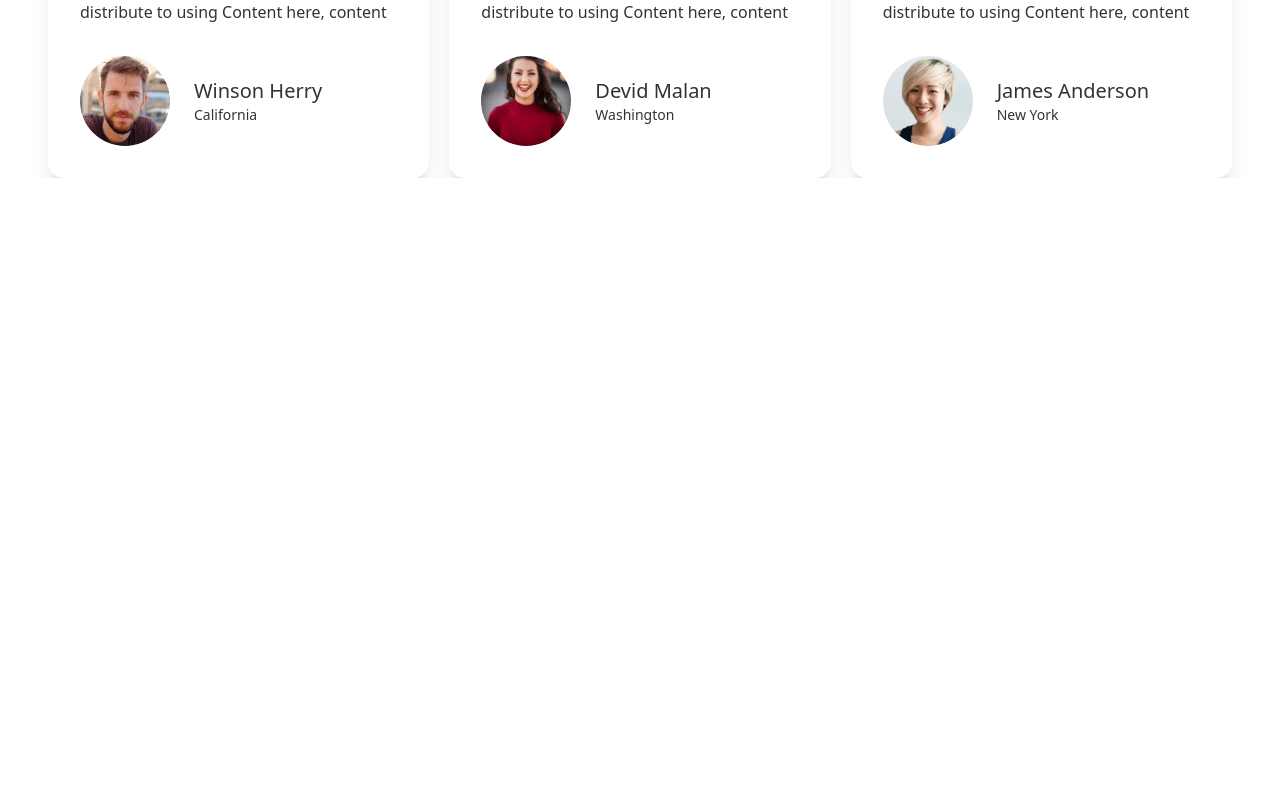
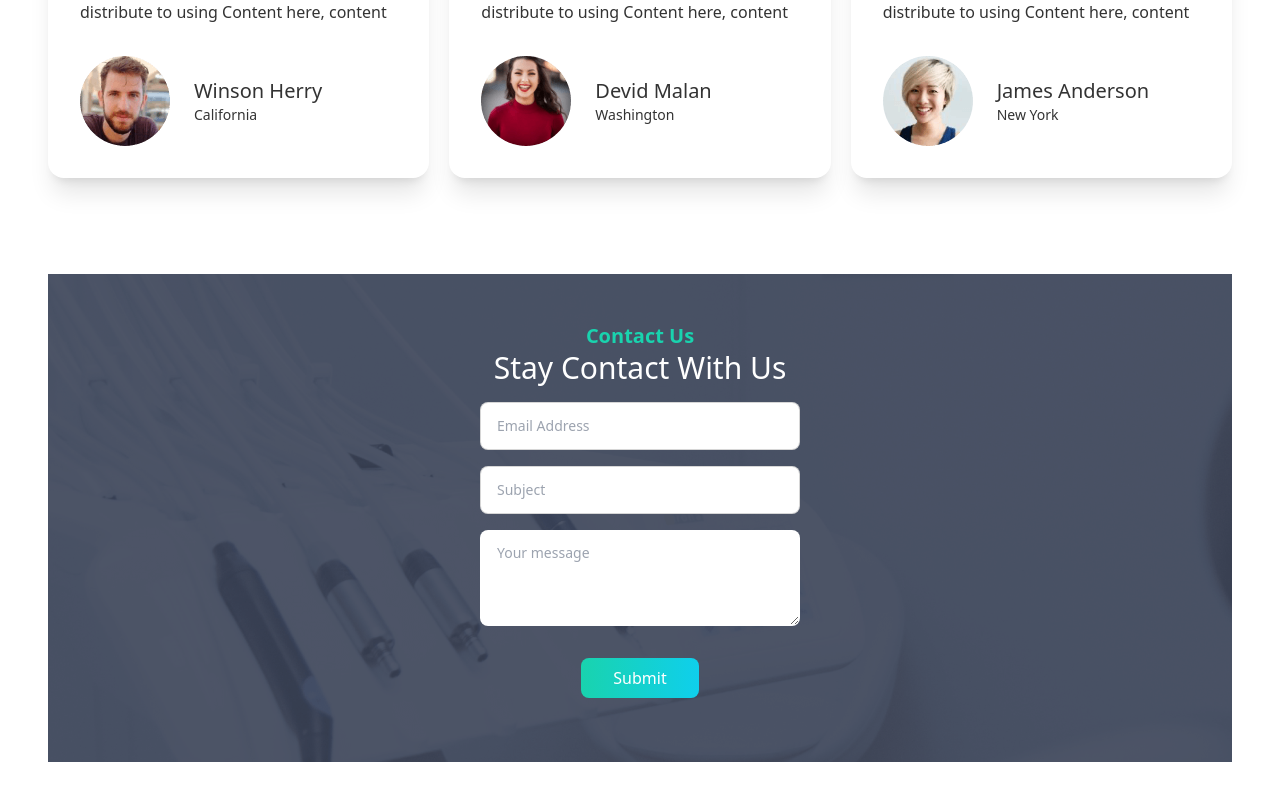
Before and after one commit to DaloarHossan/Doctor-portal-Client, a React (Create React App) app: page / in a window 1280 px wide. Shown: the part 3294-4094 px from the top of the page. Before the commit the page ends 3472 px from the top, so only its background shows below. Built offline with nearby package versions, Linux system fonts and the light colour scheme.

Commit message:
contact-add

```diff
--- /dev/null
+++ b/src/Pages/Home/ContactUs.js
@@ -0,0 +1,41 @@
+import React from "react";
+import background from "../../assets/images/appointment.png";
+
+const ContactUs = () => {
+  return (
+    <div
+      className="py-10 my-24"
+      style={{ backgroundImage: `url(${background})` }}
+    >
+      <div className="text-center mt-2">
+        <h5 className="text-xl font-semibold text-secondary">Contact Us</h5>
+        <h3 className="text-3xl text-white">Stay Contact With Us</h3>
+      </div>
+      <form className="flex flex-col items-center mt-4">
+        <input
+          type="text"
+          placeholder="Email Address"
+		  name="email"
+          class="input input-bordered input-md w-full max-w-xs mb-4"
+        />
+        <input
+          type="text"
+		  name="subject"
+          placeholder="Subject"
+          class="input input-bordered input-md w-full max-w-xs mb-4"
+        />
+
+        <textarea class="textarea w-80 h-24 mb-2" placeholder="Your message"
+		name="message"></textarea>
+        <input
+          type="submit"
+          value="Submit"
+          placeholder="Type here"
+          class="px-8 my-6 py-2  rounded-lg bg-gradient-to-r from-secondary to-primary border-0 text-white  max-w-xs"
+        />
+      </form>
+    </div>
+  );
+};
+
+export default ContactUs;
--- a/src/Pages/Home/Home.js
+++ b/src/Pages/Home/Home.js
@@ -1,6 +1,7 @@
 import React from 'react';
 import Appointment from './Appointment';
 import Banner from './Banner';
+import ContactUs from './ContactUs';
 import DentalCare from './DentalCare';
 import Info from './Info';
 import Services from './Services';
@@ -15,6 +16,7 @@ const Home = () => {
 			<DentalCare></DentalCare>
 			<Appointment></Appointment>
 			<Testimonial></Testimonial>
+			<ContactUs></ContactUs>
 		</div>
 	);
 };
```
